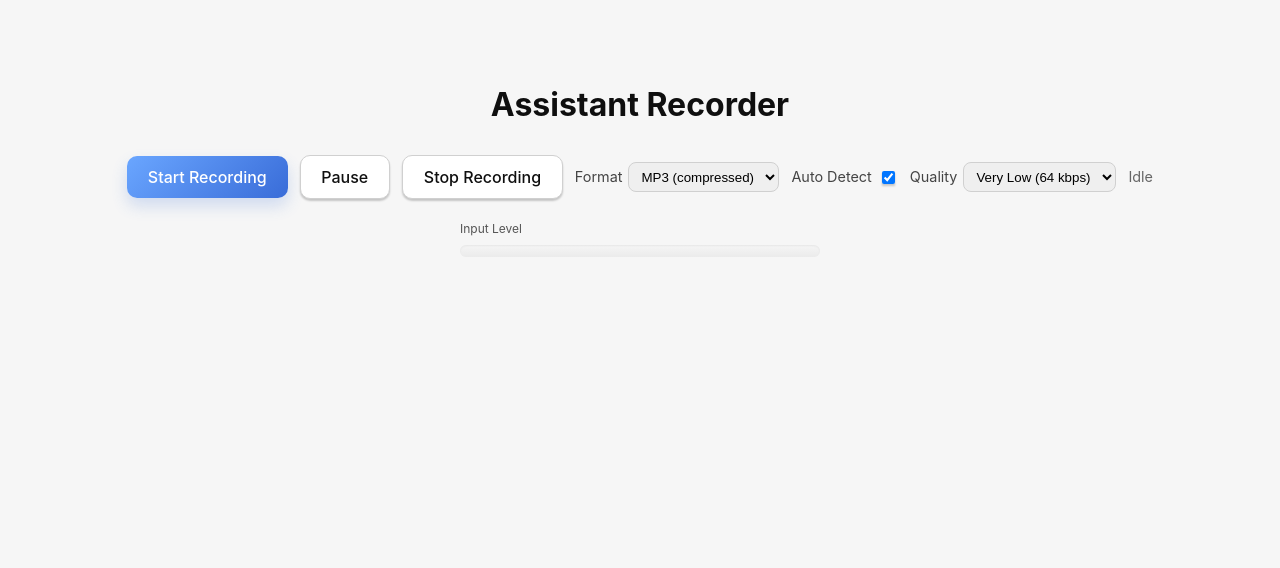
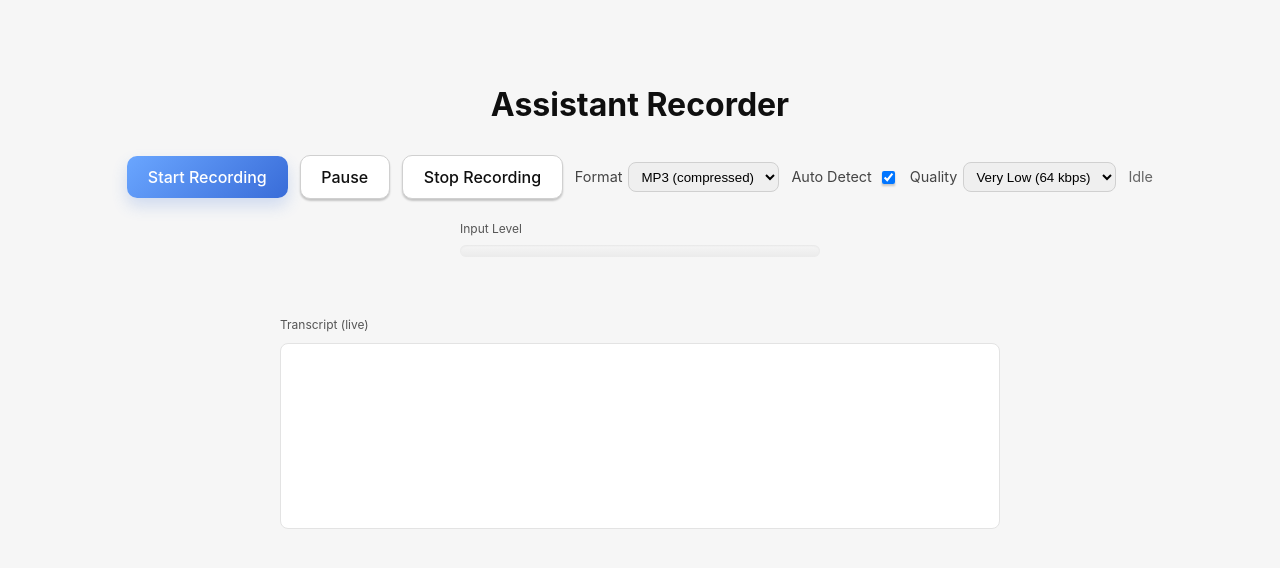
Before and after one commit to pawel-dubiel/neuro-note, a website built with Vite: page index.html in a window 1280 px wide. Built offline with nearby package versions, Linux system fonts and the light colour scheme.

Commit message:
feat: Add live transcript display UI

```diff
--- a/index.html
+++ b/index.html
@@ -50,6 +50,11 @@
         </div>
       </section>
       <p id="last-saved"></p>
+
+      <section class="transcript-wrap">
+        <div class="label">Transcript (live)</div>
+        <div id="transcript" class="transcript" aria-live="polite" aria-atomic="false"></div>
+      </section>
     </main>
   </body>
 </html>
--- a/src/styles.css
+++ b/src/styles.css
@@ -87,6 +87,30 @@ select {
   transition: width 80ms linear;
 }
 
+.transcript-wrap {
+  margin: 16px auto;
+  width: min(720px, 92vw);
+}
+.transcript-wrap .label {
+  font-size: 12px;
+  color: #555;
+  margin-bottom: 6px;
+  text-align: left;
+}
+.transcript {
+  min-height: 160px;
+  max-height: 40vh;
+  overflow-y: auto;
+  background: #fff;
+  border: 1px solid #e3e3e3;
+  border-radius: 8px;
+  padding: 12px;
+  text-align: left;
+  font-family: ui-monospace, SFMono-Regular, Menlo, Monaco, Consolas, "Liberation Mono", "Courier New", monospace;
+  line-height: 1.4;
+  white-space: pre-wrap;
+}
+
 h1 {
   text-align: center;
 }
```
